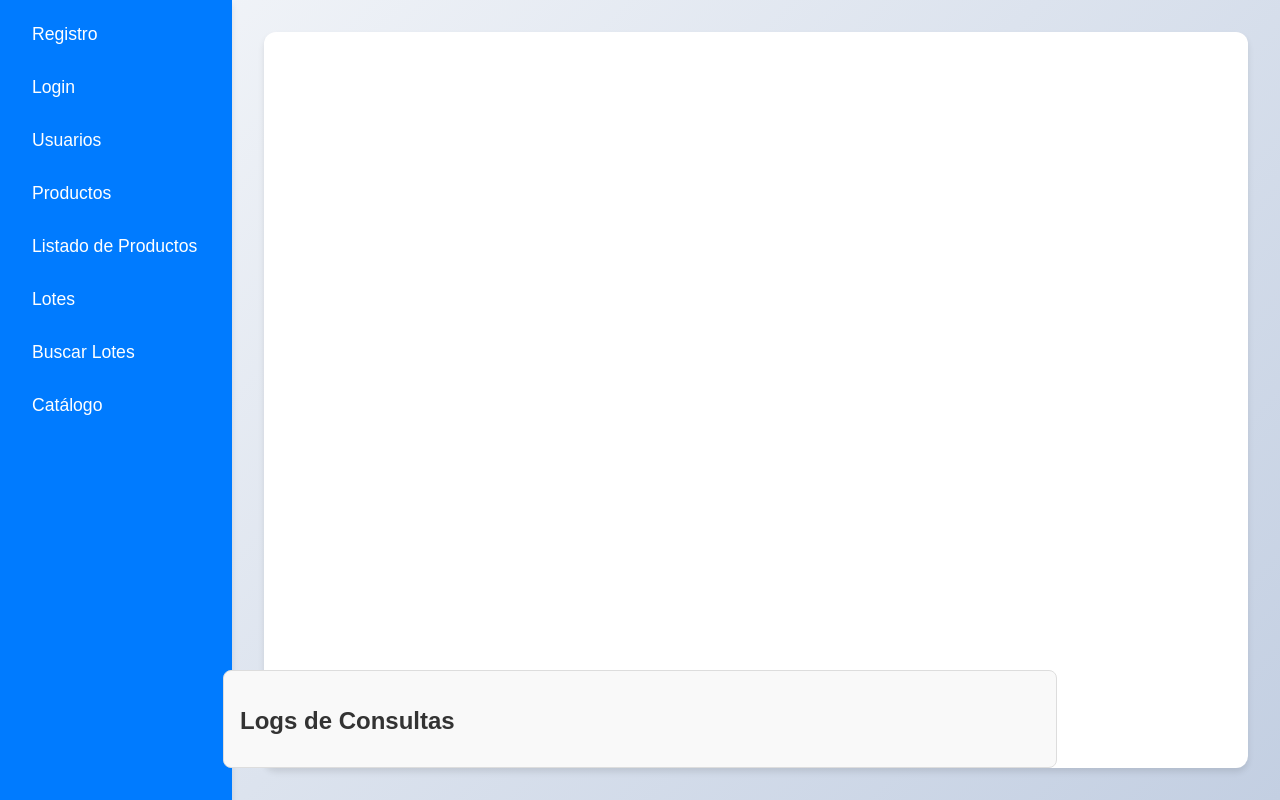
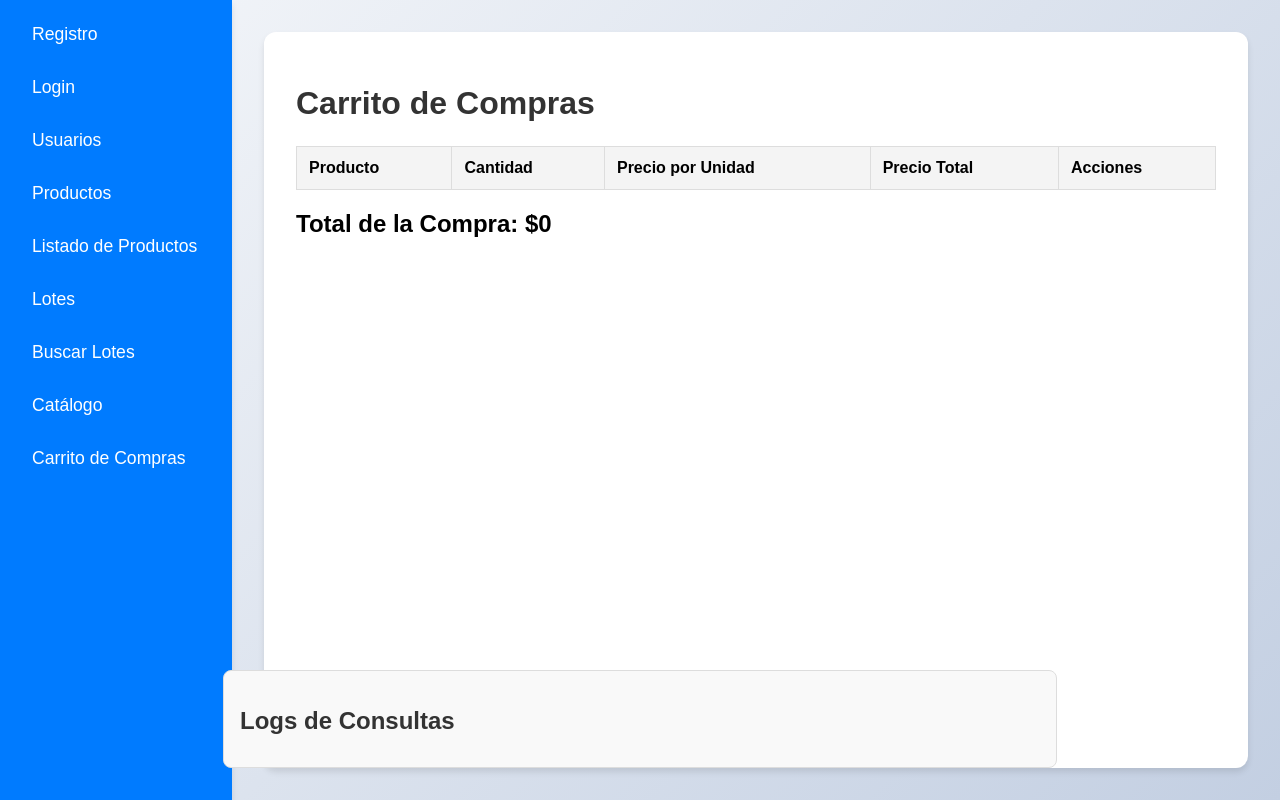
Before and after one commit to carlos-illobre/ingenieriadedatosiitpo, a React (Create React App) app: page /cart in a window 1280 px wide. Built offline with nearby package versions, Linux system fonts and the light colour scheme; what neo4j-driver would draw is missing.

Commit message:
primera version

```diff
--- a/src/App.js
+++ b/src/App.js
@@ -9,11 +9,13 @@ import ProductListPage from './pages/ProductListPage';
 import ProductCatalogPage from './pages/ProductCatalogPage';
 import LoteFormPage from './pages/LoteFormPage';
 import LoteSearchPage from './pages/LoteSearchPage';
+import ShoppingCartPage from './pages/ShoppingCartPage';
 import LogsSection from './components/LogsSection';
 import './App.css';
 
 function App() {
   const [logs, setLogs] = useState([]);
+  const [cart, setCart] = useState([]);
 
   // Función para agregar logs
   const addLog = (type, message) => {
@@ -31,9 +33,10 @@ function App() {
             <Route path="/users" element={<UserListPage addLog={addLog} />} />
             <Route path="/products" element={<ProductFormPage addLog={addLog} />} />
             <Route path="/product-list" element={<ProductListPage addLog={addLog} />} />
-            <Route path="/catalog" element={<ProductCatalogPage addLog={addLog} />} />
+            <Route path="/catalog" element={<ProductCatalogPage addLog={addLog} cart={cart} setCart={setCart} />} />
             <Route path="/lotes" element={<LoteFormPage addLog={addLog} />} />
             <Route path="/lotes-search" element={<LoteSearchPage addLog={addLog} />} />
+            <Route path="/cart" element={<ShoppingCartPage cart={cart} setCart={setCart} />} />
           </Routes>
         </div>
       </div>
--- a/src/components/Navbar.js
+++ b/src/components/Navbar.js
@@ -13,6 +13,7 @@ const Navbar = () => {
       <Link to="/lotes" className="nav-link">Lotes</Link>
       <Link to="/lotes-search" className="nav-link">Buscar Lotes</Link>
       <Link to="/catalog" className="nav-link">Catálogo</Link>
+      <Link to="/cart" className="nav-link">Carrito de Compras</Link> {/* Enlace al carrito */}
     </nav>
   );
 };
--- a/src/pages/ProductCatalogPage.js
+++ b/src/pages/ProductCatalogPage.js
@@ -1,7 +1,8 @@
 import React, { useState, useEffect } from 'react';
 import { runQuery, logNeo4jQuery } from '../services/neo4j';
+import { redisSet } from '../services/redis';
 
-const ProductCatalogPage = ({ addLog }) => {
+const ProductCatalogPage = ({ addLog, cart, setCart }) => {
   const [products, setProducts] = useState([]);
   const [currentPage, setCurrentPage] = useState(1);
   const [itemsPerPage] = useState(5); // Número de productos por página
@@ -40,6 +41,20 @@ const ProductCatalogPage = ({ addLog }) => {
     }
   };
 
+  const handleAddToCart = (product) => {
+    const newCart = [...cart];
+    const existingItem = newCart.find((item) => item.name === product.name);
+
+    if (existingItem) {
+      existingItem.quantity += 1;
+    } else {
+      newCart.push({ ...product, quantity: 1 });
+    }
+
+    setCart(newCart);
+    redisSet('shoppingCart', newCart);
+  };
+
   useEffect(() => {
     fetchProducts();
   }, []);
@@ -70,6 +85,7 @@ const ProductCatalogPage = ({ addLog }) => {
               <p>{product.description}</p>
               <p><strong>Precio:</strong> ${product.price}</p>
               <p><strong>Cantidad Total:</strong> {product.totalCantidad}</p> {/* Mostrar la cantidad total */}
+              <button onClick={() => handleAddToCart(product)}>Agregar al Carrito</button>
             </div>
           </div>
         ))}
--- /dev/null
+++ b/src/pages/ShoppingCartPage.js
@@ -0,0 +1,62 @@
+import React from 'react';
+import { redisSet } from '../services/redis';
+
+const ShoppingCartPage = ({ cart, setCart }) => {
+  const handleRemoveItem = (index) => {
+    const newCart = [...cart];
+    newCart.splice(index, 1);
+    setCart(newCart);
+    redisSet('shoppingCart', newCart);
+  };
+
+  const handleQuantityChange = (index, quantity) => {
+    const newCart = [...cart];
+    newCart[index].quantity = quantity;
+    setCart(newCart);
+    redisSet('shoppingCart', newCart);
+  };
+
+  const calculateTotal = () => {
+    return cart.reduce((total, item) => total + item.price * item.quantity, 0);
+  };
+
+  return (
+    <div className="app-container">
+      <h1>Carrito de Compras</h1>
+      <table>
+        <thead>
+          <tr>
+            <th>Producto</th>
+            <th>Cantidad</th>
+            <th>Precio por Unidad</th>
+            <th>Precio Total</th>
+            <th>Acciones</th>
+          </tr>
+        </thead>
+        <tbody>
+          {cart.map((item, index) => (
+            <tr key={index}>
+              <td>{item.name}</td>
+              <td>
+                <input
+                  type="number"
+                  value={item.quantity}
+                  onChange={(e) => handleQuantityChange(index, parseInt(e.target.value))}
+                  min="1"
+                />
+              </td>
+              <td>${item.price}</td>
+              <td>${item.price * item.quantity}</td>
+              <td>
+                <button onClick={() => handleRemoveItem(index)}>Eliminar</button>
+              </td>
+            </tr>
+          ))}
+        </tbody>
+      </table>
+      <h2>Total de la Compra: ${calculateTotal()}</h2>
+    </div>
+  );
+};
+
+export default ShoppingCartPage;
```
Also changed, not shown: 1 other file (tests, documents, lock files or other folders).
